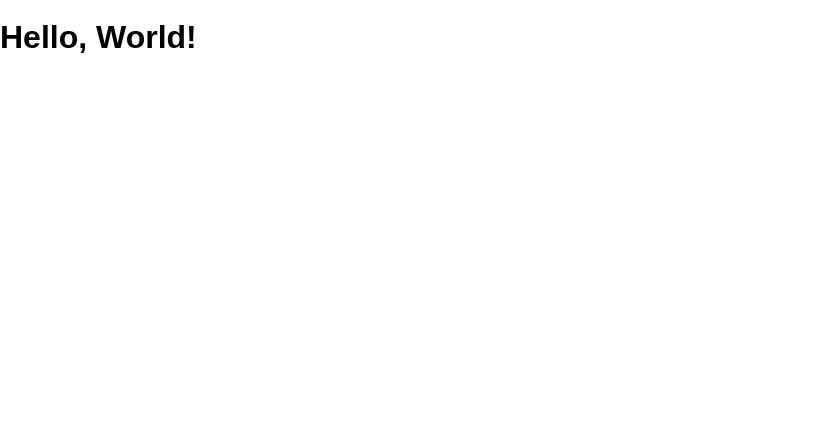
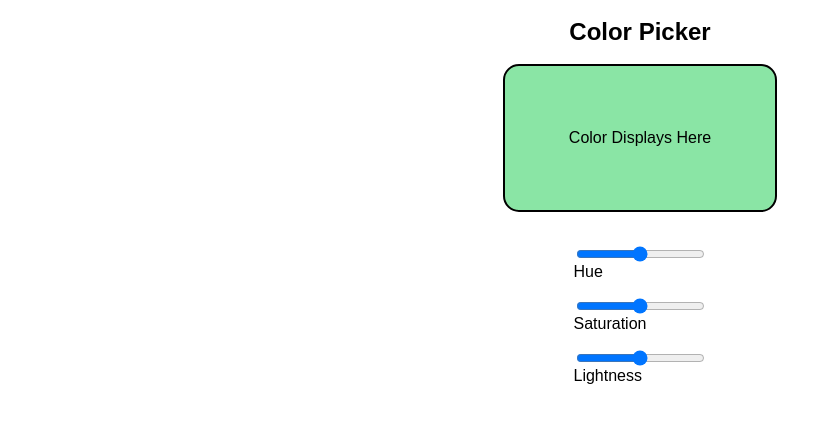
Before and after one commit to jessicaevans17/color-picker, a React (Create React App) app: page / in a window 1280 px wide. Shown: the top 422 px of the page, without its empty margins (0-838 px from the left). Built offline with nearby package versions, Linux system fonts and the light colour scheme.

Commit message:
sliders work

```diff
--- a/src/App.js
+++ b/src/App.js
@@ -1,9 +1,90 @@
-import React, { Component } from 'react'
-import HelloWorld from './components/HelloWorld'
+import React, { Component } from "react"
 
 class App extends Component {
+  state = {
+    hue: Math.floor(Math.random() * 360),
+    saturation: `${Math.floor(Math.random() * 100)}%`,
+    lightness: `${Math.floor(Math.random() * 100)}%`,
+    hueInput: "",
+    satInput: "",
+    lightInput: ""
+  }
+
+  saveHueInput = event => {
+    console.log(event.target.value)
+    this.setState({
+      hueInput: event.target.value,
+      hue: this.state.hueInput
+    })
+  }
+
+  saveSaturationInput = event => {
+    console.log(`${event.target.value.toString()}%`)
+    this.setState({
+      satInput: `${event.target.value.toString()}%`,
+      saturation: this.state.satInput
+    })
+  }
+
+  saveLightnessInput = event => {
+    console.log(event.target.value)
+    this.setState({
+      lightInput: `${event.target.value.toString()}%`,
+      lightness: this.state.lightInput
+    })
+  }
+
   render() {
-    return <HelloWorld />
+    return (
+      <div>
+        <nav>
+          <h1>Color Picker</h1>
+        </nav>
+        <main>
+          <section className="color-display">
+            <section
+              className="color-display-box"
+              style={{
+                backgroundColor: `hsl(${this.state.hue},${
+                  this.state.saturation
+                } ,${this.state.lightness} )`
+              }}
+            >
+              Color Displays Here
+            </section>
+          </section>
+          <section className="sliders">
+            <input
+              type="range"
+              min="1"
+              max="360"
+              defaultValue="180"
+              className="hue"
+              onChange={this.saveHueInput}
+            />{" "}
+            <span className="display-type">Hue</span>
+            <input
+              type="range"
+              min="0%"
+              max="100%"
+              defaultValue="50%"
+              className="saturation"
+              onChange={this.saveSaturationInput}
+            />{" "}
+            <span className="display-type">Saturation</span>
+            <input
+              type="range"
+              min="0%"
+              max="100%"
+              defaultValue="50%"
+              className="lightness"
+              onChange={this.saveLightnessInput}
+            />{" "}
+            <span className="display-type">Lightness</span>
+          </section>
+        </main>
+      </div>
+    )
   }
 }
 
--- a/src/index.css
+++ b/src/index.css
@@ -1,5 +1,6 @@
 :root {
   font: 16px / 1 sans-serif;
+  --black: ;
 }
 
 html {
@@ -10,3 +11,40 @@ body {
   margin: 0;
   min-height: 100%;
 }
+
+nav {
+  display: flex;
+  flex-direction: column;
+  align-items: center;
+}
+
+main {
+  display: flex;
+  flex-direction: column;
+  align-items: center;
+}
+
+.color-display {
+  text-align: center;
+}
+
+.color-display-box {
+  margin-bottom: 2rem;
+  border: solid 2px hsl(0, 0%, 0%);
+  border-radius: 1rem;
+  padding: 4rem;
+}
+
+.sliders {
+  display: flex;
+  flex-direction: column;
+  align-items: center;
+}
+
+.display-type {
+  margin-bottom: 1rem;
+}
+
+span {
+  align-self: flex-start;
+}
```
